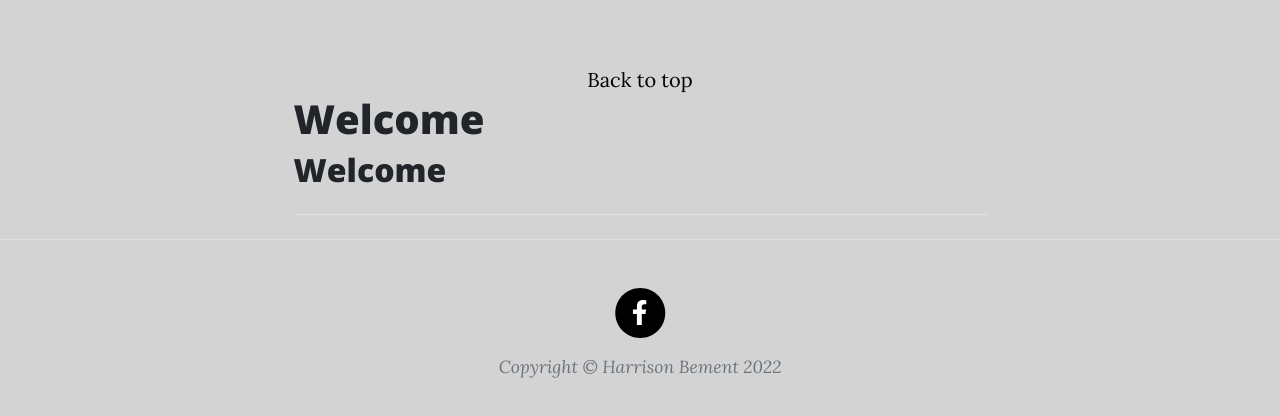
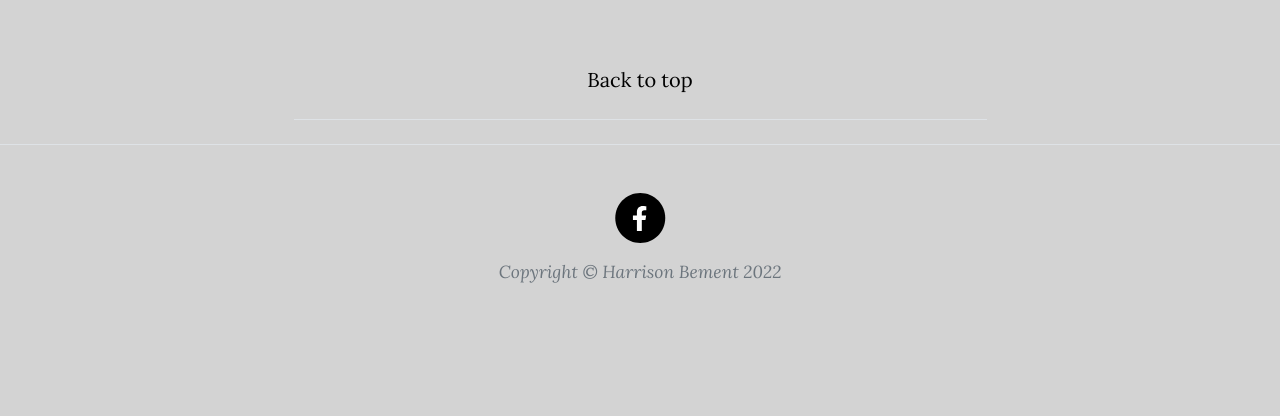
Before and after one commit to mbement6/IS201Project2022, a plain HTML site: page index.html in a window 1280 px wide. Shown: the part 1263-1679 px from the top of the page. After the commit the page ends 1596 px from the top, so only its background shows below. Drawn offline with nearby package versions, Linux system fonts and the light colour scheme.

Commit message:
Add files via upload

```diff
--- a/index.html
+++ b/index.html
@@ -77,9 +77,6 @@
 
             <center><a href="#top">Back to top</a></center>
 
-                       <h1>Welcome</h1>
-
-                        <h2>Welcome</h2>
 
                     <!-- Divider-->
                     <hr class="my-4" />
```
